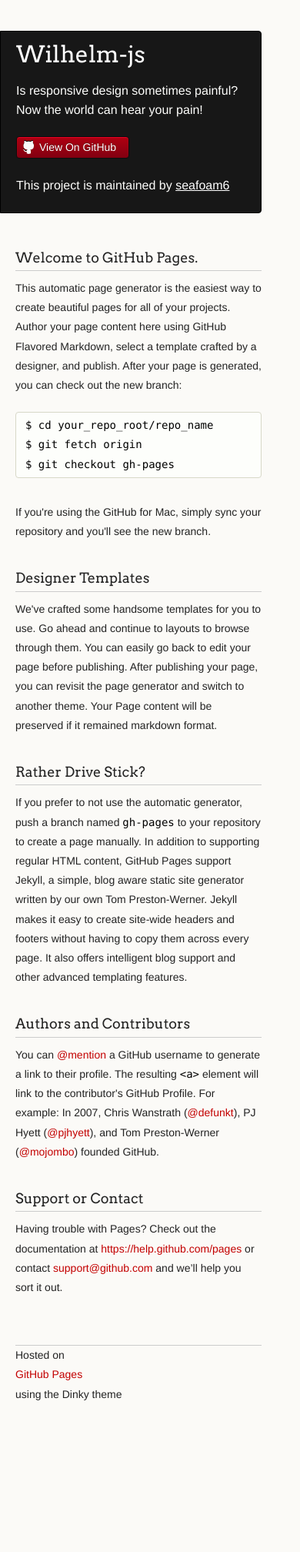
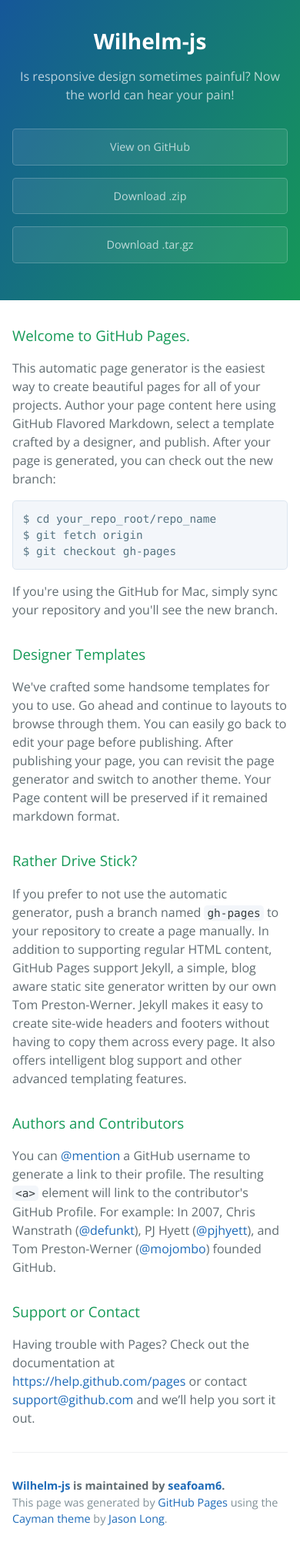
Before and after one commit to seafoam6/wilhelm-js, a Jekyll site: the page index.html, which Jekyll copies as it is, in a window 390 px wide. Shown: the whole page at 77% size. Built offline with Jekyll 4.4.1, drawn with Linux system fonts in a browser that asks for light colours; before the commit the page ends 1846 px from its top, so only the background shows below that.

Commit message:
Create gh-pages branch via GitHub

```diff
--- a/index.html
+++ b/index.html
@@ -1,36 +1,25 @@
-<!doctype html>
-<html>
+<!DOCTYPE html>
+<html lang="en-us">
   <head>
-    <meta charset="utf-8">
-    <meta http-equiv="X-UA-Compatible" content="chrome=1">
+    <meta charset="UTF-8">
     <title>Wilhelm-js by seafoam6</title>
-
-    <link rel="stylesheet" href="stylesheets/styles.css">
-    <link rel="stylesheet" href="stylesheets/github-light.css">
-    <script src="javascripts/scale.fix.js"></script>
-    <meta name="viewport" content="width=device-width, initial-scale=1, user-scalable=no">
-    <!--[if lt IE 9]>
-    <script src="//html5shiv.googlecode.com/svn/trunk/html5.js"></script>
-    <![endif]-->
+    <meta name="viewport" content="width=device-width, initial-scale=1">
+    <link rel="stylesheet" type="text/css" href="stylesheets/normalize.css" media="screen">
+    <link href='http://fonts.googleapis.com/css?family=Open+Sans:400,700' rel='stylesheet' type='text/css'>
+    <link rel="stylesheet" type="text/css" href="stylesheets/stylesheet.css" media="screen">
+    <link rel="stylesheet" type="text/css" href="stylesheets/github-light.css" media="screen">
   </head>
   <body>
-    <div class="wrapper">
-      <header>
-        <h1 class="header">Wilhelm-js</h1>
-        <p class="header">Is responsive design sometimes painful? Now the world can hear your pain!</p>
+    <section class="page-header">
+      <h1 class="project-name">Wilhelm-js</h1>
+      <h2 class="project-tagline">Is responsive design sometimes painful? Now the world can hear your pain!</h2>
+      <a href="https://github.com/seafoam6/wilhelm-js" class="btn">View on GitHub</a>
+      <a href="https://github.com/seafoam6/wilhelm-js/zipball/master" class="btn">Download .zip</a>
+      <a href="https://github.com/seafoam6/wilhelm-js/tarball/master" class="btn">Download .tar.gz</a>
+    </section>
 
-        <ul>
-          <li class="download"><a class="buttons" href="https://github.com/seafoam6/wilhelm-js/zipball/master">Download ZIP</a></li>
-          <li class="download"><a class="buttons" href="https://github.com/seafoam6/wilhelm-js/tarball/master">Download TAR</a></li>
-          <li><a class="buttons github" href="https://github.com/seafoam6/wilhelm-js">View On GitHub</a></li>
-        </ul>
-
-        <p class="header">This project is maintained by <a class="header name" href="https://github.com/seafoam6">seafoam6</a></p>
-
-
-      </header>
-      <section>
-        <h3>
+    <section class="main-content">
+      <h3>
 <a id="welcome-to-github-pages" class="anchor" href="#welcome-to-github-pages" aria-hidden="true"><span class="octicon octicon-link"></span></a>Welcome to GitHub Pages.</h3>
 
 <p>This automatic page generator is the easiest way to create beautiful pages for all of your projects. Author your page content here using GitHub Flavored Markdown, select a template crafted by a designer, and publish. After your page is generated, you can check out the new branch:</p>
@@ -61,12 +50,15 @@ $ git checkout gh-pages
 <a id="support-or-contact" class="anchor" href="#support-or-contact" aria-hidden="true"><span class="octicon octicon-link"></span></a>Support or Contact</h3>
 
 <p>Having trouble with Pages? Check out the documentation at <a href="https://help.github.com/pages">https://help.github.com/pages</a> or contact <a href="mailto:support@github.com">support@github.com</a> and we’ll help you sort it out.</p>
-      </section>
-      <footer>
-        <p><small>Hosted on <a href="https://pages.github.com">GitHub Pages</a> using the Dinky theme</small></p>
+
+      <footer class="site-footer">
+        <span class="site-footer-owner"><a href="https://github.com/seafoam6/wilhelm-js">Wilhelm-js</a> is maintained by <a href="https://github.com/seafoam6">seafoam6</a>.</span>
+
+        <span class="site-footer-credits">This page was generated by <a href="https://pages.github.com">GitHub Pages</a> using the <a href="https://github.com/jasonlong/cayman-theme">Cayman theme</a> by <a href="https://twitter.com/jasonlong">Jason Long</a>.</span>
       </footer>
-    </div>
-    <!--[if !IE]><script>fixScale(document);</script><![endif]-->
+
+    </section>
+
 
   </body>
 </html>
--- /dev/null
+++ b/stylesheets/stylesheet.css
@@ -0,0 +1,245 @@
+* {
+  box-sizing: border-box; }
+
+body {
+  padding: 0;
+  margin: 0;
+  font-family: "Open Sans", "Helvetica Neue", Helvetica, Arial, sans-serif;
+  font-size: 16px;
+  line-height: 1.5;
+  color: #606c71; }
+
+a {
+  color: #1e6bb8;
+  text-decoration: none; }
+  a:hover {
+    text-decoration: underline; }
+
+.btn {
+  display: inline-block;
+  margin-bottom: 1rem;
+  color: rgba(255, 255, 255, 0.7);
+  background-color: rgba(255, 255, 255, 0.08);
+  border-color: rgba(255, 255, 255, 0.2);
+  border-style: solid;
+  border-width: 1px;
+  border-radius: 0.3rem;
+  transition: color 0.2s, background-color 0.2s, border-color 0.2s; }
+  .btn + .btn {
+    margin-left: 1rem; }
+
+.btn:hover {
+  color: rgba(255, 255, 255, 0.8);
+  text-decoration: none;
+  background-color: rgba(255, 255, 255, 0.2);
+  border-color: rgba(255, 255, 255, 0.3); }
+
+@media screen and (min-width: 64em) {
+  .btn {
+    padding: 0.75rem 1rem; } }
+
+@media screen and (min-width: 42em) and (max-width: 64em) {
+  .btn {
+    padding: 0.6rem 0.9rem;
+    font-size: 0.9rem; } }
+
+@media screen and (max-width: 42em) {
+  .btn {
+    display: block;
+    width: 100%;
+    padding: 0.75rem;
+    font-size: 0.9rem; }
+    .btn + .btn {
+      margin-top: 1rem;
+      margin-left: 0; } }
+
+.page-header {
+  color: #fff;
+  text-align: center;
+  background-color: #159957;
+  background-image: linear-gradient(120deg, #155799, #159957); }
+
+@media screen and (min-width: 64em) {
+  .page-header {
+    padding: 5rem 6rem; } }
+
+@media screen and (min-width: 42em) and (max-width: 64em) {
+  .page-header {
+    padding: 3rem 4rem; } }
+
+@media screen and (max-width: 42em) {
+  .page-header {
+    padding: 2rem 1rem; } }
+
+.project-name {
+  margin-top: 0;
+  margin-bottom: 0.1rem; }
+
+@media screen and (min-width: 64em) {
+  .project-name {
+    font-size: 3.25rem; } }
+
+@media screen and (min-width: 42em) and (max-width: 64em) {
+  .project-name {
+    font-size: 2.25rem; } }
+
+@media screen and (max-width: 42em) {
+  .project-name {
+    font-size: 1.75rem; } }
+
+.project-tagline {
+  margin-bottom: 2rem;
+  font-weight: normal;
+  opacity: 0.7; }
+
+@media screen and (min-width: 64em) {
+  .project-tagline {
+    font-size: 1.25rem; } }
+
+@media screen and (min-width: 42em) and (max-width: 64em) {
+  .project-tagline {
+    font-size: 1.15rem; } }
+
+@media screen and (max-width: 42em) {
+  .project-tagline {
+    font-size: 1rem; } }
+
+.main-content :first-child {
+  margin-top: 0; }
+.main-content img {
+  max-width: 100%; }
+.main-content h1, .main-content h2, .main-content h3, .main-content h4, .main-content h5, .main-content h6 {
+  margin-top: 2rem;
+  margin-bottom: 1rem;
+  font-weight: normal;
+  color: #159957; }
+.main-content p {
+  margin-bottom: 1em; }
+.main-content code {
+  padding: 2px 4px;
+  font-family: Consolas, "Liberation Mono", Menlo, Courier, monospace;
+  font-size: 0.9rem;
+  color: #383e41;
+  background-color: #f3f6fa;
+  border-radius: 0.3rem; }
+.main-content pre {
+  padding: 0.8rem;
+  margin-top: 0;
+  margin-bottom: 1rem;
+  font: 1rem Consolas, "Liberation Mono", Menlo, Courier, monospace;
+  color: #567482;
+  word-wrap: normal;
+  background-color: #f3f6fa;
+  border: solid 1px #dce6f0;
+  border-radius: 0.3rem; }
+  .main-content pre > code {
+    padding: 0;
+    margin: 0;
+    font-size: 0.9rem;
+    color: #567482;
+    word-break: normal;
+    white-space: pre;
+    background: transparent;
+    border: 0; }
+.main-content .highlight {
+  margin-bottom: 1rem; }
+  .main-content .highlight pre {
+    margin-bottom: 0;
+    word-break: normal; }
+.main-content .highlight pre, .main-content pre {
+  padding: 0.8rem;
+  overflow: auto;
+  font-size: 0.9rem;
+  line-height: 1.45;
+  border-radius: 0.3rem; }
+.main-content pre code, .main-content pre tt {
+  display: inline;
+  max-width: initial;
+  padding: 0;
+  margin: 0;
+  overflow: initial;
+  line-height: inherit;
+  word-wrap: normal;
+  background-color: transparent;
+  border: 0; }
+  .main-content pre code:before, .main-content pre code:after, .main-content pre tt:before, .main-content pre tt:after {
+    content: normal; }
+.main-content ul, .main-content ol {
+  margin-top: 0; }
+.main-content blockquote {
+  padding: 0 1rem;
+  margin-left: 0;
+  color: #819198;
+  border-left: 0.3rem solid #dce6f0; }
+  .main-content blockquote > :first-child {
+    margin-top: 0; }
+  .main-content blockquote > :last-child {
+    margin-bottom: 0; }
+.main-content table {
+  display: block;
+  width: 100%;
+  overflow: auto;
+  word-break: normal;
+  word-break: keep-all; }
+  .main-content table th {
+    font-weight: bold; }
+  .main-content table th, .main-content table td {
+    padding: 0.5rem 1rem;
+    border: 1px solid #e9ebec; }
+.main-content dl {
+  padding: 0; }
+  .main-content dl dt {
+    padding: 0;
+    margin-top: 1rem;
+    font-size: 1rem;
+    font-weight: bold; }
+  .main-content dl dd {
+    padding: 0;
+    margin-bottom: 1rem; }
+.main-content hr {
+  height: 2px;
+  padding: 0;
+  margin: 1rem 0;
+  background-color: #eff0f1;
+  border: 0; }
+
+@media screen and (min-width: 64em) {
+  .main-content {
+    max-width: 64rem;
+    padding: 2rem 6rem;
+    margin: 0 auto;
+    font-size: 1.1rem; } }
+
+@media screen and (min-width: 42em) and (max-width: 64em) {
+  .main-content {
+    padding: 2rem 4rem;
+    font-size: 1.1rem; } }
+
+@media screen and (max-width: 42em) {
+  .main-content {
+    padding: 2rem 1rem;
+    font-size: 1rem; } }
+
+.site-footer {
+  padding-top: 2rem;
+  margin-top: 2rem;
+  border-top: solid 1px #eff0f1; }
+
+.site-footer-owner {
+  display: block;
+  font-weight: bold; }
+
+.site-footer-credits {
+  color: #819198; }
+
+@media screen and (min-width: 64em) {
+  .site-footer {
+    font-size: 1rem; } }
+
+@media screen and (min-width: 42em) and (max-width: 64em) {
+  .site-footer {
+    font-size: 1rem; } }
+
+@media screen and (max-width: 42em) {
+  .site-footer {
+    font-size: 0.9rem; } }
```
Also changed, not shown: stylesheets/normalize.css (added).
